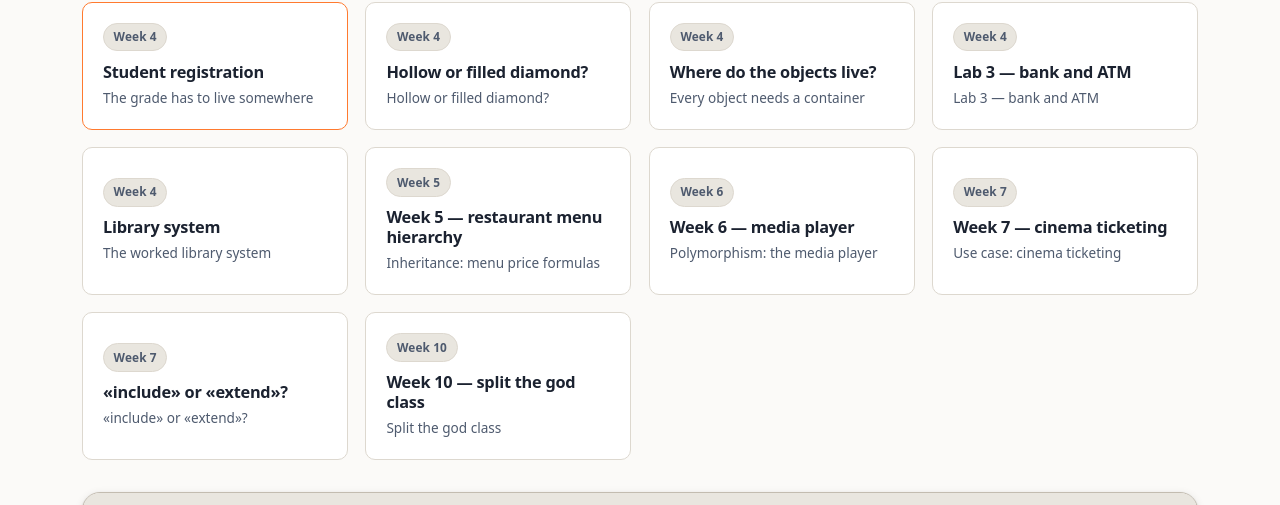
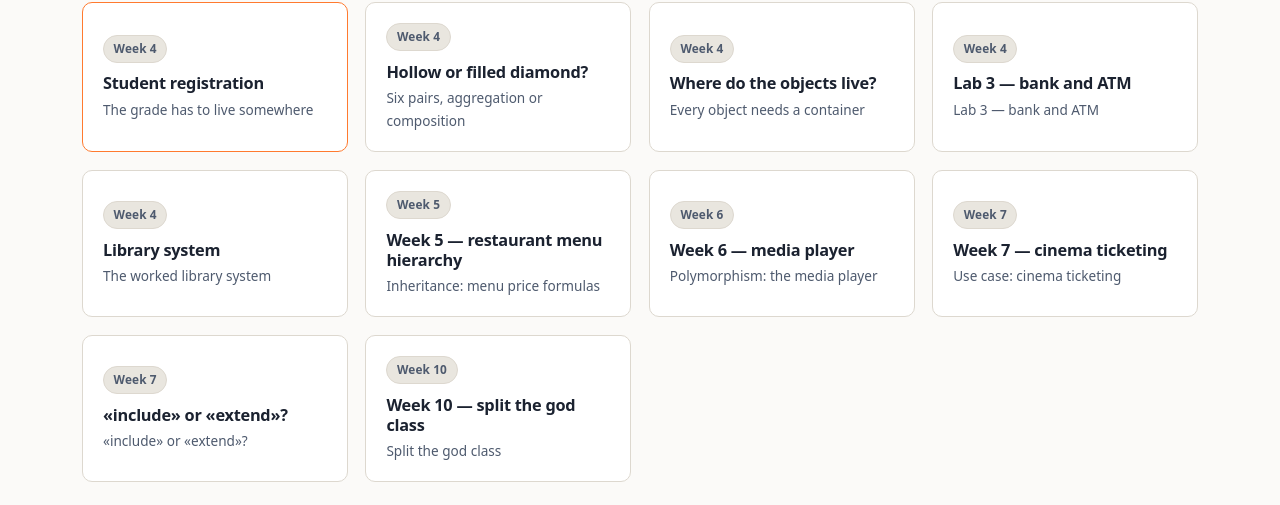
Before and after one commit to ThTpk/OOP_Visualizer, a plain HTML site: page docs/studio/index.html in a window 1280 px wide. Shown: the part 595-1100 px from the top of the page. Drawn offline with Linux system fonts and the light colour scheme.

Commit message:
Fix duplicated blurb on the has-a exercise card
Co-Authored-By: Claude Opus 5 <noreply@anthropic.com>

```diff
--- a/docs/studio/index.html
+++ b/docs/studio/index.html
@@ -126,7 +126,7 @@
 
   var ORDER = [
     ["registration",    "Week 4", "The grade has to live somewhere"],
-    ["has-a",           "Week 4", "Hollow or filled diamond?"],
+    ["has-a",           "Week 4", "Six pairs, aggregation or composition"],
     ["school-container","Week 4", "Every object needs a container"],
     ["atm",             "Week 4", "Lab 3 — bank and ATM"],
     ["library",         "Week 4", "The worked library system"],
```
